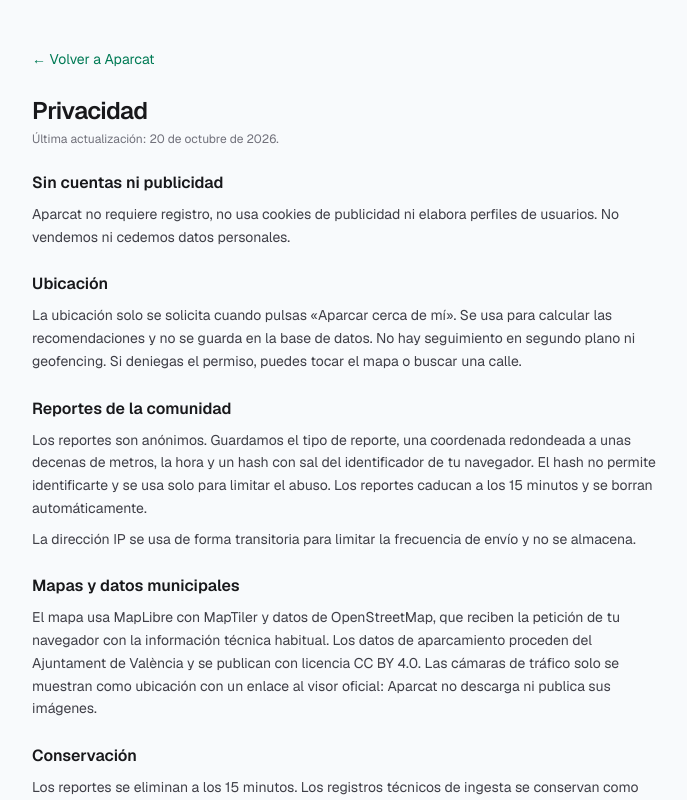
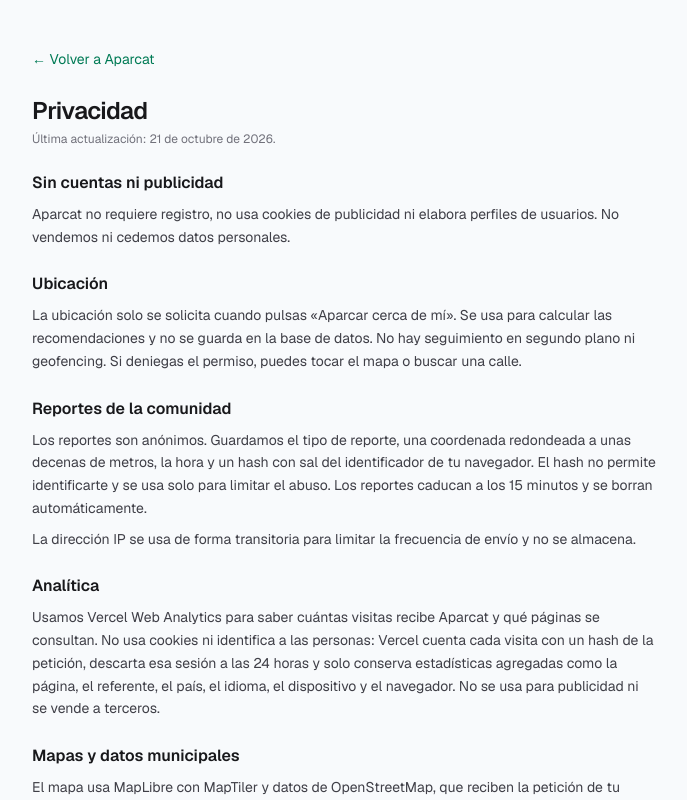
Before and after one commit to vsornosa1/aparcat, a Next.js app: page /privacidad in a window 1280 px wide. Shown: the top 800 px of the page, without its empty margins (296-983 px from the left). Built offline with nearby package versions, Linux system fonts and the light colour scheme.

Commit message:
feat: integrate Vercel Web Analytics for improved user insights and update privacy policy

```diff
--- a/next.config.ts
+++ b/next.config.ts
@@ -1,4 +1,9 @@
 import type { NextConfig } from 'next';
+
+// En Vercel, el script de analítica y su intake son del mismo origen. En
+// desarrollo `@vercel/analytics` carga script.debug.js desde va.vercel-scripts.com.
+const analyticsScriptSrc =
+  process.env.NODE_ENV === 'production' ? '' : ' https://va.vercel-scripts.com';
 
 const nextConfig: NextConfig = {
   cacheComponents: true,
@@ -24,7 +29,7 @@ const nextConfig: NextConfig = {
             key: 'Content-Security-Policy',
             value: [
               "default-src 'self'",
-              "script-src 'self' 'unsafe-inline' 'unsafe-eval'",
+              "script-src 'self' 'unsafe-inline' 'unsafe-eval'" + analyticsScriptSrc,
               "style-src 'self' 'unsafe-inline'",
               "img-src 'self' data: blob: https://api.maptiler.com https://*.maptiler.com",
               "connect-src 'self' https://api.maptiler.com https://*.maptiler.com",
--- a/package.json
+++ b/package.json
@@ -26,6 +26,7 @@
     "probe:sources": "tsx scripts/probe-sources.ts"
   },
   "dependencies": {
+    "@vercel/analytics": "^2.0.1",
     "drizzle-orm": "^0.45.4",
     "maplibre-gl": "^6.15.0",
     "next": "16.4.2",
--- a/src/app/layout.tsx
+++ b/src/app/layout.tsx
@@ -1,4 +1,5 @@
 import type { Metadata } from 'next';
+import { Analytics } from '@vercel/analytics/next';
 import { Geist, Geist_Mono } from 'next/font/google';
 import 'maplibre-gl/dist/maplibre-gl.css';
 import './globals.css';
@@ -22,7 +23,10 @@ export const metadata: Metadata = {
 export default function RootLayout({ children }: LayoutProps<'/'>) {
   return (
     <html lang="es" className={`${geistSans.variable} ${geistMono.variable} h-full antialiased`}>
-      <body className="min-h-full flex flex-col">{children}</body>
+      <body className="min-h-full flex flex-col">
+        {children}
+        <Analytics />
+      </body>
     </html>
   );
 }
--- a/src/app/privacidad/page.tsx
+++ b/src/app/privacidad/page.tsx
@@ -16,7 +16,7 @@ export default function PrivacidadPage() {
 
       <header className="flex flex-col gap-1">
         <h1 className="text-2xl font-semibold tracking-tight text-zinc-900">Privacidad</h1>
-        <p className="text-xs text-zinc-500">Última actualización: 20 de octubre de 2026.</p>
+        <p className="text-xs text-zinc-500">Última actualización: 21 de octubre de 2026.</p>
       </header>
 
       <section className="space-y-2">
@@ -47,6 +47,17 @@ export default function PrivacidadPage() {
         <p>
           La dirección IP se usa de forma transitoria para limitar la frecuencia de envío y no se
           almacena.
+        </p>
+      </section>
+
+      <section className="space-y-2">
+        <h2 className="text-base font-semibold text-zinc-900">Analítica</h2>
+        <p>
+          Usamos Vercel Web Analytics para saber cuántas visitas recibe Aparcat y qué páginas se
+          consultan. No usa cookies ni identifica a las personas: Vercel cuenta cada visita con un
+          hash de la petición, descarta esa sesión a las 24 horas y solo conserva estadísticas
+          agregadas como la página, el referente, el país, el idioma, el dispositivo y el navegador.
+          No se usa para publicidad ni se vende a terceros.
         </p>
       </section>
 
```
Also changed, not shown: 3 other files (tests, documents, lock files or other folders).
